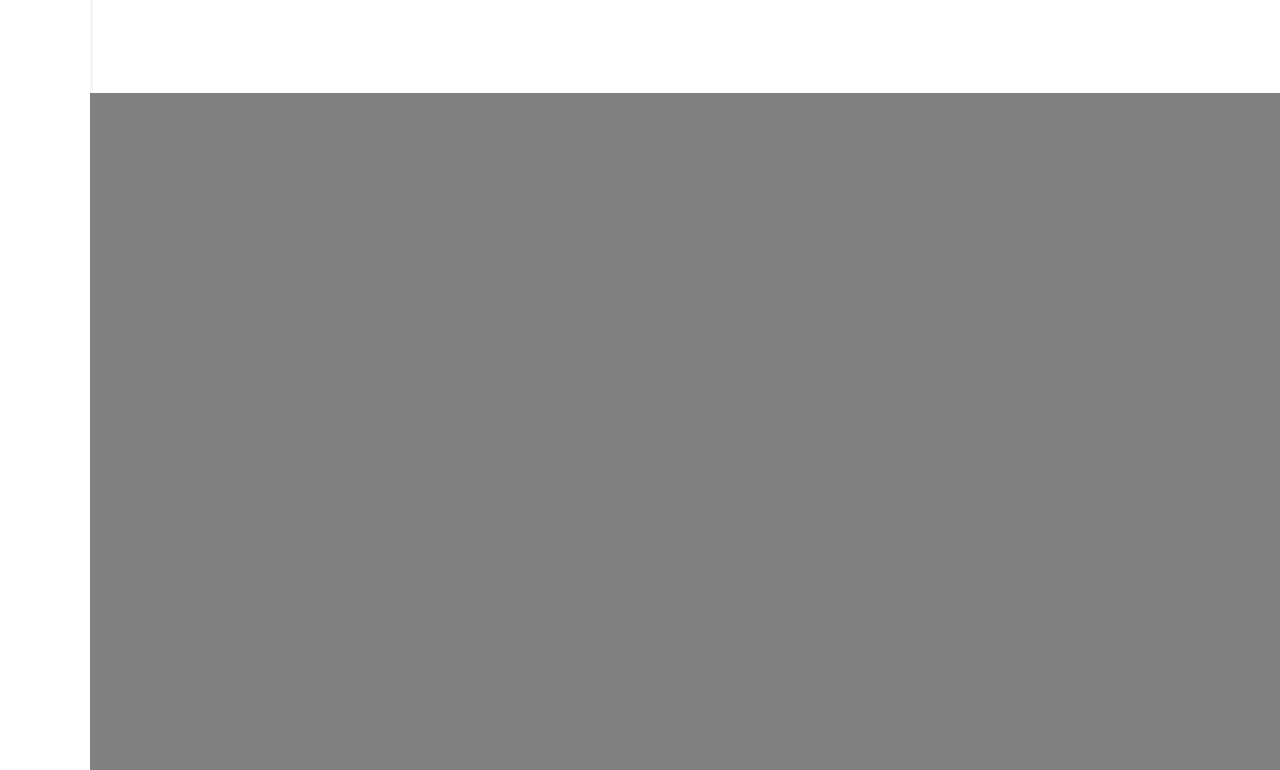
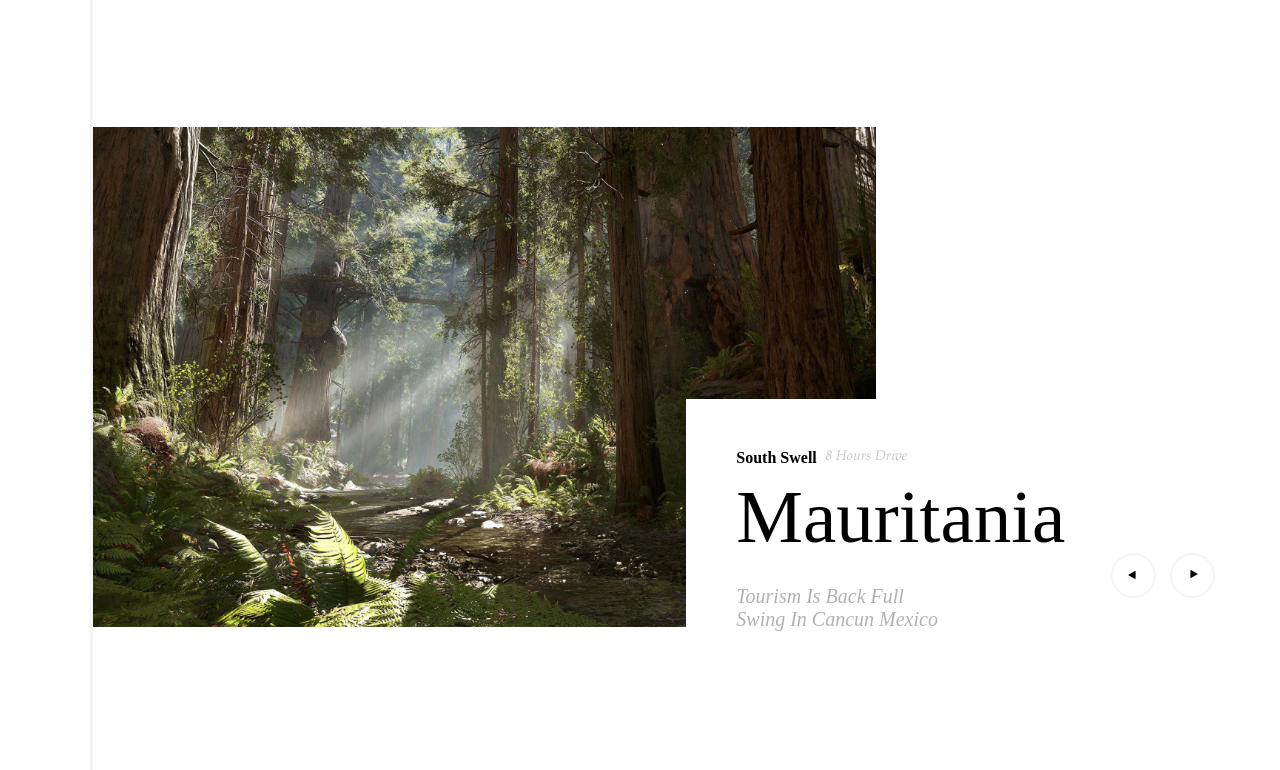
Before and after one commit to lanangwisnugiri/kesato-test, a website built with webpack: page blog.html in a window 1280 px wide. Shown: the part 1467-2237 px from the top of the page. Built offline with Linux system fonts and the light colour scheme.

Commit message:
Completed Fourth section

```diff
--- a/assets/styles/_global.scss
+++ b/assets/styles/_global.scss
@@ -34,12 +34,12 @@ body {
         }
 
         &:hover {
-          border-top: solid 2.5px #ea3c53;
+          border-top: solid 2.5px #e77483;
         }
       }
 
       .active {
-        border-top: solid 2.5px #ea3c53;
+        border-top: solid 2.5px #e77483;
       }
 
       .web-logo {
@@ -306,7 +306,7 @@ body {
     .quotes {
       position: absolute;
       height: 85px;
-      border-left: solid 2.5px #ea3c53;
+      border-left: solid 4px #e77483;
       width: 64%;
       left: 12%;
 
@@ -323,6 +323,134 @@ body {
 
   .section4 {
     height: 680px;
-    background-color: #808080;
+    border-left: solid 3px #f5f5f5;
+    position: relative;
+
+    .carousel-image {
+      position: absolute;
+      background-image: url("/uploads/forest.jpg");
+      background-size: cover;
+      height: 500px;
+      width: 66%;
+      top: 5%;
+    }
+
+    .location-overlay {
+      position: absolute;
+      height: 335px;
+      background-color: #ffffff;
+      width: 50%;
+      top: 45%;
+      right: 0;
+
+      .location-left-container {
+        float: left;
+        width: 50%;
+        padding: 45px 0px 20px 50px;
+
+        .location-title {
+          h1 {
+            font-weight: normal;
+            margin: 5px 0px;
+            font-size: 75px;
+          }
+        }
+
+        .location-subtitle {
+          height: 25px;
+
+          p {
+            margin: 5px 0px;
+          }
+
+          .location-suburb {
+            float: left;
+            width: 30%;
+            p {
+              font-weight: bold;
+            }
+          }
+          .journey-length {
+            float: left;
+            width: 65%;
+            p {
+              color: #c4c4c4;
+              font-size: 14px;
+              font-style: italic;
+              font-family: $destination-footer-font;
+            }
+          }
+        }
+
+        .location-description {
+          width: 70%;
+          p {
+            font-style: italic;
+            opacity: 0.3;
+            font-size: 20px;
+            margin: 25px 0px;
+          }
+        }
+      }
+
+      .location-right-container {
+        position: relative;
+        padding: 45px 0px 20px 0px;
+        float: left;
+        width: 40%;
+        height: 200px;
+
+        .location-buttons {
+          position: absolute;
+          top: 58%;
+          left: 30%;
+
+          .right-button {
+            margin: 0px 7px;
+            float: left;
+            width: 50%;
+            box-sizing: border-box;
+            display: block;
+            width: 45px;
+            height: 45px;
+            border: 2.5px solid #f5f5f5;
+            border-radius: 50%;
+            text-align: center;
+            transition: all 0.3s ease;
+
+            &:hover {
+              border: solid 2.5px #e77483;
+            }
+
+            .right-icon {
+              position: absolute;
+              top: 26%;
+              left: 69%;
+
+              img {
+                width: 50%;
+                height: 50%;
+              }
+            }
+          }
+          .left-button {
+            @extend .right-button;
+
+            .left-icon {
+              transform-origin: left top;
+              transform: rotate(-180deg) translateX(-100%);
+              position: absolute;
+              top: 72%;
+              left: 17%;
+
+              img {
+                width: 50%;
+                height: 50%;
+              }
+            }
+          }
+        }
+      }
+    }
   }
 }
--- a/assets/styles/_variables.scss
+++ b/assets/styles/_variables.scss
@@ -1,8 +1,6 @@
 // Stores re-useable variables
 
 // color variables
-$body-color: blue;
-$border-color: red;
 $nav-text-color: black;
 $nav-border-color: #a9a9a9;
 $panorama-text-color: #ffffff;
--- a/blog.html
+++ b/blog.html
@@ -44,7 +44,7 @@
                 <h4>Tzigane Guides</h4>
               </div>
               <div class="panorama-title">
-                <h1>Cold Weather</h1>
+                <h1>Cold Water</h1>
               </div>
               <div class="rectangle"></div>
             </div>
@@ -190,9 +190,41 @@
       <!-- Fourth Section -->
       <div class="section4">
         <!-- Carousel -->
-        <div class="carousel-img"></div>
+        <div class="carousel-image"></div>
         <!-- Overlay -->
-        <div class="overlay"></div>
+        <div class="location-overlay">
+          <div class="location-left-container">
+            <div class="location-subtitle">
+              <div class="location-suburb">
+                <p>South Swell</p>
+              </div>
+              <div class="journey-length">
+                <p>8 Hours Drive</p>
+              </div>
+            </div>
+            <div class="location-title">
+              <h1>Mauritania</h1>
+            </div>
+            <div class="location-description">
+              <p>Tourism Is Back Full Swing In Cancun Mexico</p>
+            </div>
+          </div>
+          <div class="location-right-container">
+            <!-- Left and Right button -->
+            <div class="location-buttons">
+              <div class="left-button">
+                <div class="left-icon">
+                  <img src="uploads/play.png" alt="left-play-button">
+                </div>
+              </div>
+              <div class="right-button">
+                <div class="right-icon">
+                  <img src="uploads/play.png" alt="left-play-button">
+                </div>
+              </div>
+            </div>
+          </div>
+        </div>
       </div>
 
       <!-- Footer -->
```
Also changed, not shown: dist/e3c242d35d22f32f0a303b86dcf5b698.jpg (added), dist/main.bundle.js, uploads/forest.jpg (added), uploads/play.png (added).
